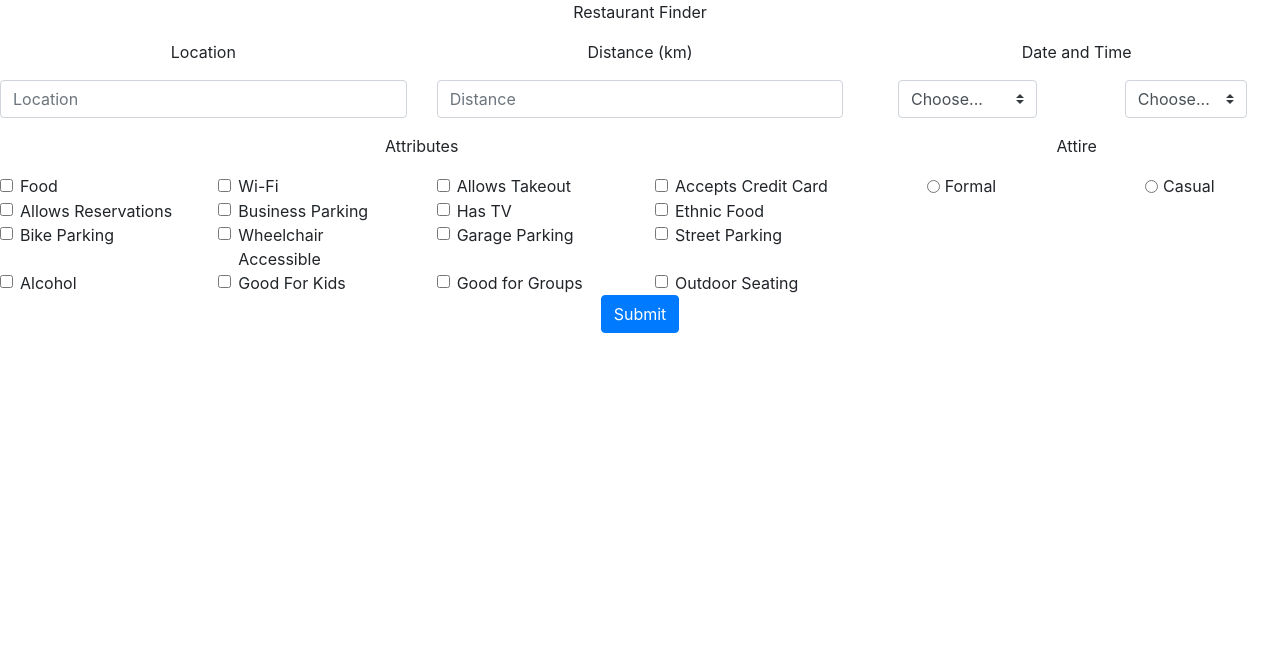
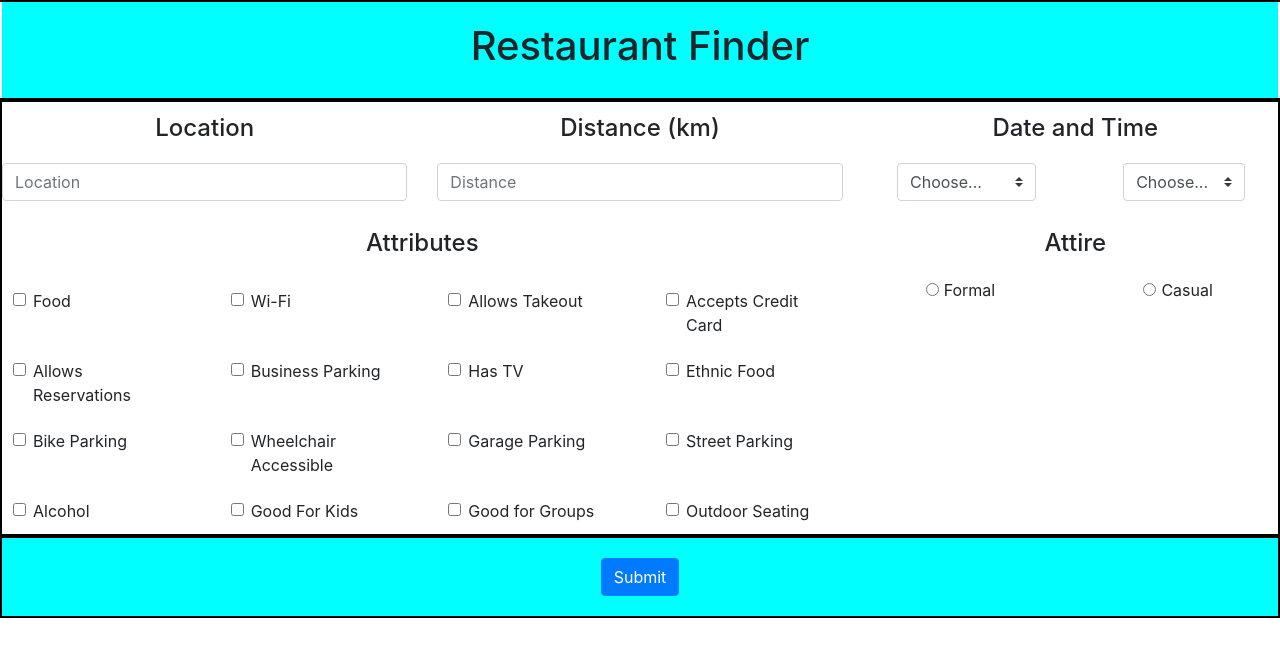
Before and after one commit to jmho/GatorGrub, a plain HTML site: page index.html in a window 1280 px wide. Drawn offline with nearby package versions, Linux system fonts and the light colour scheme.

Commit message:
Update index.html

```diff
--- a/index.html
+++ b/index.html
@@ -16,20 +16,30 @@
     <!-- Heading -->
 
       <div class = "row">
-        <div class = "col-lg-12">
-          <p class="text-center">Restaurant Finder</p>
+        <div class = "col-lg-12" style="border: 2px solid black">
+          <div style='background-color:cyan; padding: 20px'>
+          <h1 class="text-center" class ="display-5">Restaurant Finder</h1>
         </div>
+
+      </div>
       </div>
     <!-- Location, Distance, and Time Headers -->
+    <div style="border: 2px solid black">
     <div class = "row">
       <div class = "col-md-4">
-        <p class="text-center">Location</p>
+        <div style='padding: 12px'>
+        <h4 class="text-center" class ="display-3">Location</h4>
+      </div>
       </div>
       <div class = "col-md-4">
-        <p class="text-center">Distance (km)</p>
+        <div style='padding: 12px'>
+        <h4 class="text-center" class ="display-3">Distance (km)</h4>
+      </div>
       </div>
       <div class = "col-md-4">
-        <p class="text-center">Date and Time</p>
+        <div style='padding: 12px'>
+        <h4 class="text-center" class ="display-3">Date and Time</h4>
+      </div>
       </div>
     </div>
 
@@ -78,17 +88,22 @@
 
 
     </div>
+    <div class = "row">
+      <div class = "col-md-8">
+        <div style=' padding: 12px' >
+        <h4 class="text-center">Attributes</h4>
+      </div>
+      </div>
+      <div class = "col-md-4">
+        <div style=' padding: 12px'>
+        <h4 class="text-center">Attire</h4>
+      </div>
+      </div>
+    </div>
 
     <div class = "row">
-      <div class = "col-md-8">
-        <p class="text-center">Attributes</p>
-      </div>
-      <div class = "col-md-4">
-        <p class="text-center">Attire</p>
-      </div>
-    </div>
-    <div class = "row">
       <div class = "col-md-2">
+        <div style='padding: 11px'>
           <div class="form-check">
             <input class="form-check-input" type="checkbox" value="food" id="defaultCheck1">
             <label class="form-check-label" for="defaultCheck1">
@@ -96,7 +111,9 @@
             </label>
           </div>
         </div>
+        </div>
         <div class = "col-md-2">
+          <div style='padding: 11px'>
           <div class="form-check">
             <input class="form-check-input" type="checkbox" value="wifi" id="defaultCheck1">
             <label class="form-check-label" for="defaultCheck1">
@@ -104,7 +121,9 @@
             </label>
           </div>
         </div>
+        </div>
         <div class = "col-md-2">
+          <div style='padding: 11px'>
           <div class="form-check">
             <input class="form-check-input" type="checkbox" value="takeout" id="defaultCheck1">
             <label class="form-check-label" for="defaultCheck1">
@@ -112,13 +131,16 @@
             </label>
           </div>
         </div>
+        </div>
         <div class = "col-md-2">
+          <div style='padding: 11px'>
           <div class="form-check">
             <input class="form-check-input" type="checkbox" value="credit" id="defaultCheck1">
             <label class="form-check-label" for="defaultCheck1">
               Accepts Credit Card
             </label>
           </div>
+        </div>
         </div>
         <div class="col-2 d-flex justify-content-center">
           <div class="text-center">
@@ -140,6 +162,7 @@
 
     <div class = "row">
       <div class = "col-md-2">
+        <div style='padding: 11px'>
           <div class="form-check">
             <input class="form-check-input" type="checkbox" value="reservation" id="defaultCheck1">
             <label class="form-check-label" for="defaultCheck1">
@@ -147,7 +170,9 @@
             </label>
           </div>
         </div>
+        </div>
         <div class = "col-md-2">
+          <div style='padding: 11px'>
           <div class="form-check">
             <input class="form-check-input" type="checkbox" value="businessparking" id="defaultCheck1">
             <label class="form-check-label" for="defaultCheck1">
@@ -155,7 +180,9 @@
             </label>
           </div>
         </div>
+        </div>
         <div class = "col-md-2">
+          <div style='padding: 11px'>
           <div class="form-check">
             <input class="form-check-input" type="checkbox" value="tv" id="defaultCheck1">
             <label class="form-check-label" for="defaultCheck1">
@@ -163,7 +190,9 @@
             </label>
           </div>
         </div>
+        </div>
         <div class = "col-md-2">
+          <div style='padding: 11px'>
           <div class="form-check">
             <input class="form-check-input" type="checkbox" value="ethnic" id="defaultCheck1">
             <label class="form-check-label" for="defaultCheck1">
@@ -171,10 +200,12 @@
             </label>
           </div>
         </div>
+      </div>
     </div>
 
     <div class = "row">
       <div class = "col-md-2">
+        <div style='padding: 11px'>
           <div class="form-check">
             <input class="form-check-input" type="checkbox" value="bike" id="defaultCheck1">
             <label class="form-check-label" for="defaultCheck1">
@@ -182,7 +213,9 @@
             </label>
           </div>
         </div>
+        </div>
         <div class = "col-md-2">
+          <div style='padding: 11px'>
           <div class="form-check">
             <input class="form-check-input" type="checkbox" value="wheelchair" id="defaultCheck1">
             <label class="form-check-label" for="defaultCheck1">
@@ -190,7 +223,9 @@
             </label>
           </div>
         </div>
+        </div>
         <div class = "col-md-2">
+          <div style='padding: 11px'>
           <div class="form-check">
             <input class="form-check-input" type="checkbox" value="garage" id="defaultCheck1">
             <label class="form-check-label" for="defaultCheck1">
@@ -198,7 +233,9 @@
             </label>
           </div>
         </div>
+        </div>
         <div class = "col-md-2">
+          <div style='padding: 11px'>
           <div class="form-check">
             <input class="form-check-input" type="checkbox" value="street" id="defaultCheck1">
             <label class="form-check-label" for="defaultCheck1">
@@ -206,10 +243,12 @@
             </label>
           </div>
         </div>
+        </div>
     </div>
 
     <div class = "row">
       <div class = "col-md-2">
+        <div style='padding: 11px'>
           <div class="form-check">
             <input class="form-check-input" type="checkbox" value="alcohol" id="defaultCheck1">
             <label class="form-check-label" for="defaultCheck1">
@@ -217,7 +256,9 @@
             </label>
           </div>
         </div>
+        </div>
         <div class = "col-md-2">
+          <div style='padding: 11px'>
           <div class="form-check">
             <input class="form-check-input" type="checkbox" value="kids" id="defaultCheck1">
             <label class="form-check-label" for="defaultCheck1">
@@ -225,7 +266,9 @@
             </label>
           </div>
         </div>
+        </div>
         <div class = "col-md-2">
+          <div style='padding: 11px'>
           <div class="form-check">
             <input class="form-check-input" type="checkbox" value="groups" id="defaultCheck1">
             <label class="form-check-label" for="defaultCheck1">
@@ -233,7 +276,9 @@
             </label>
           </div>
         </div>
+        </div>
         <div class = "col-md-2">
+          <div style='padding: 11px'>
           <div class="form-check">
             <input class="form-check-input" type="checkbox" value="outdoor" id="defaultCheck1">
             <label class="form-check-label" for="defaultCheck1">
@@ -241,16 +286,23 @@
             </label>
           </div>
         </div>
+        </div>
     </div>
+    </div>
+  </div>
 
-
+    <div style="border: 2px solid black; background-color: cyan; padding: 20px">
     <div class = "row">
         <div class="col-md-12">
           <div class="text-center">
             <div class="text-center"><button type="submit" class="btn btn-primary">Submit</button>
               </div>
        </div>
+      </div>
     </div>
+  </div>
+
+
   </form>
 
 
```
